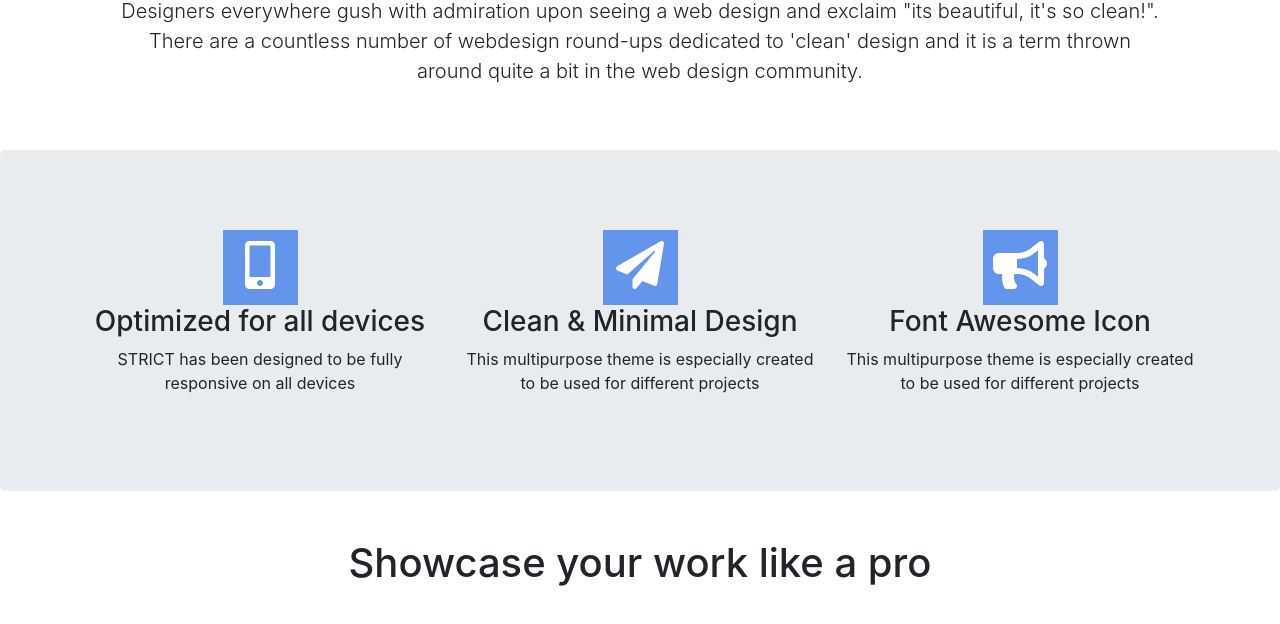
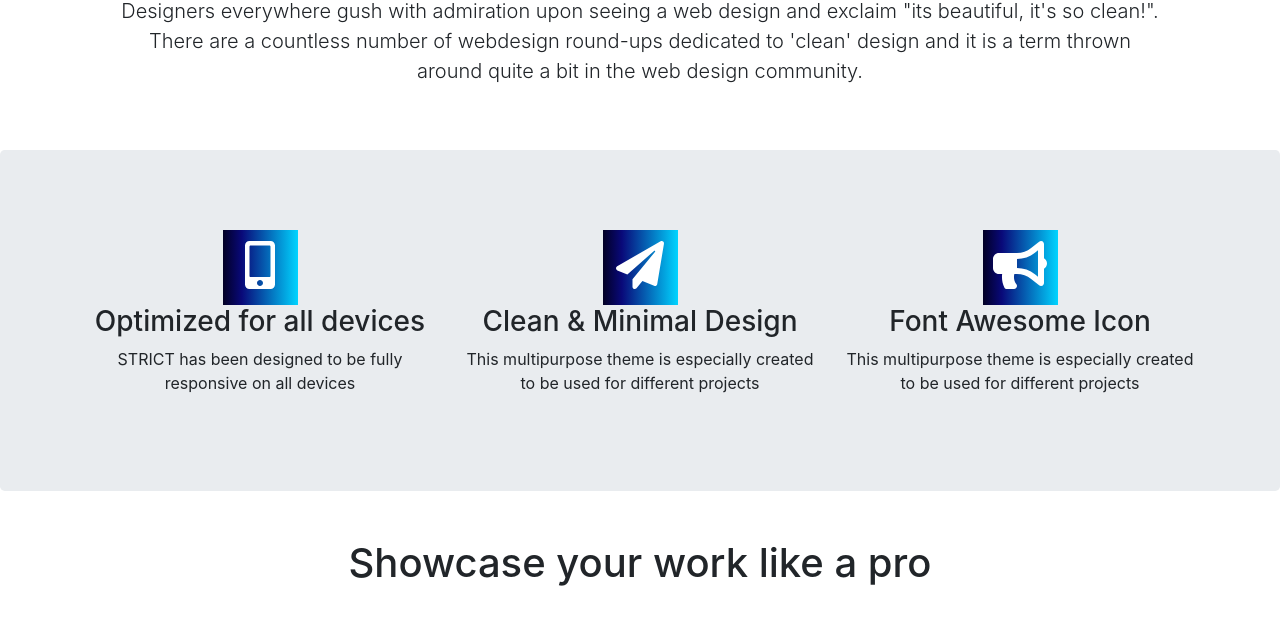
Before and after one commit to shah-jaymin/practicals, a plain HTML site: page HTML-CSS/index.html in a window 1280 px wide. Shown: the part 164-788 px from the top of the page. Drawn offline with nearby package versions, Linux system fonts and the light colour scheme.

Commit message:
Changed bg icons to a gradient color

```diff
--- a/HTML-CSS/style.css
+++ b/HTML-CSS/style.css
@@ -13,7 +13,8 @@
   color:white;
   font-size: 300%;
   height: 75px;
-  background-color: cornflowerblue;
+  background: rgb(2,0,36);
+  background: linear-gradient(90deg, rgba(2,0,36,1) 0%, rgba(9,9,121,1) 25%, rgba(0,212,255,1) 100%);
   margin-left: auto;
   margin-right: auto;
 }
```
